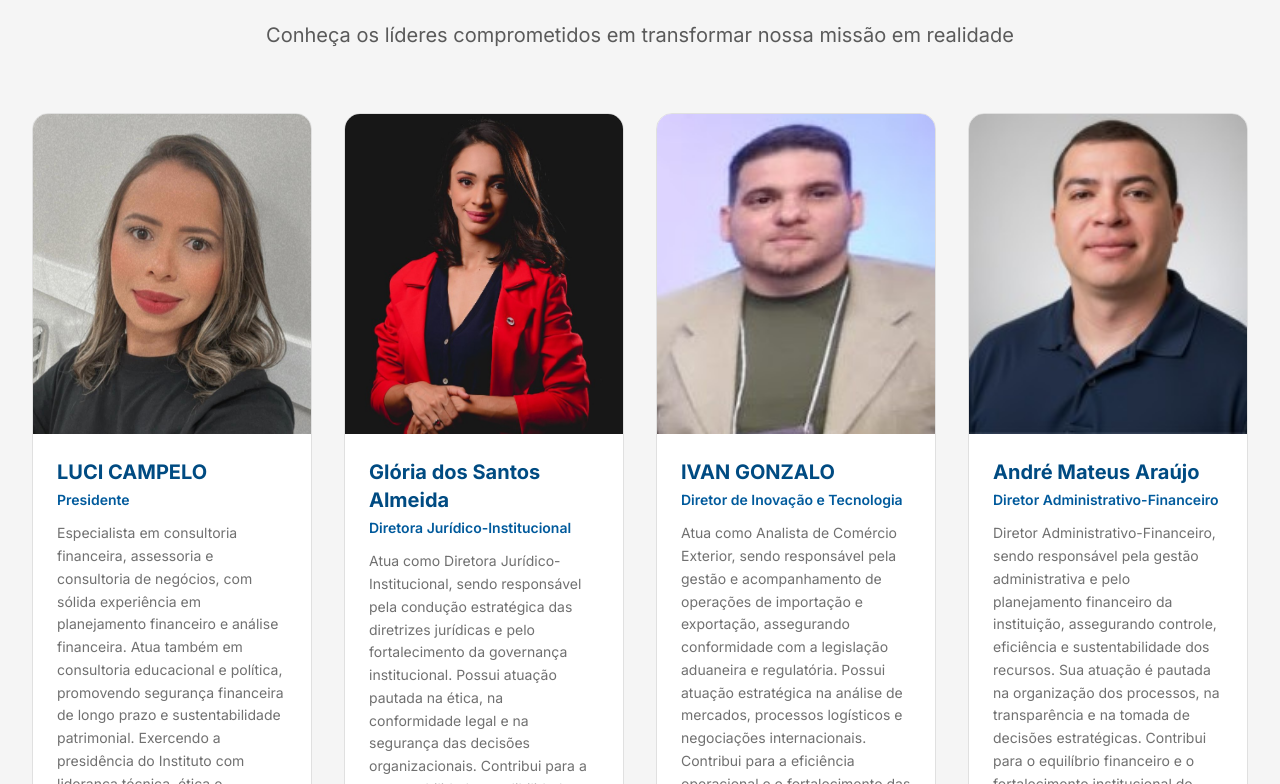
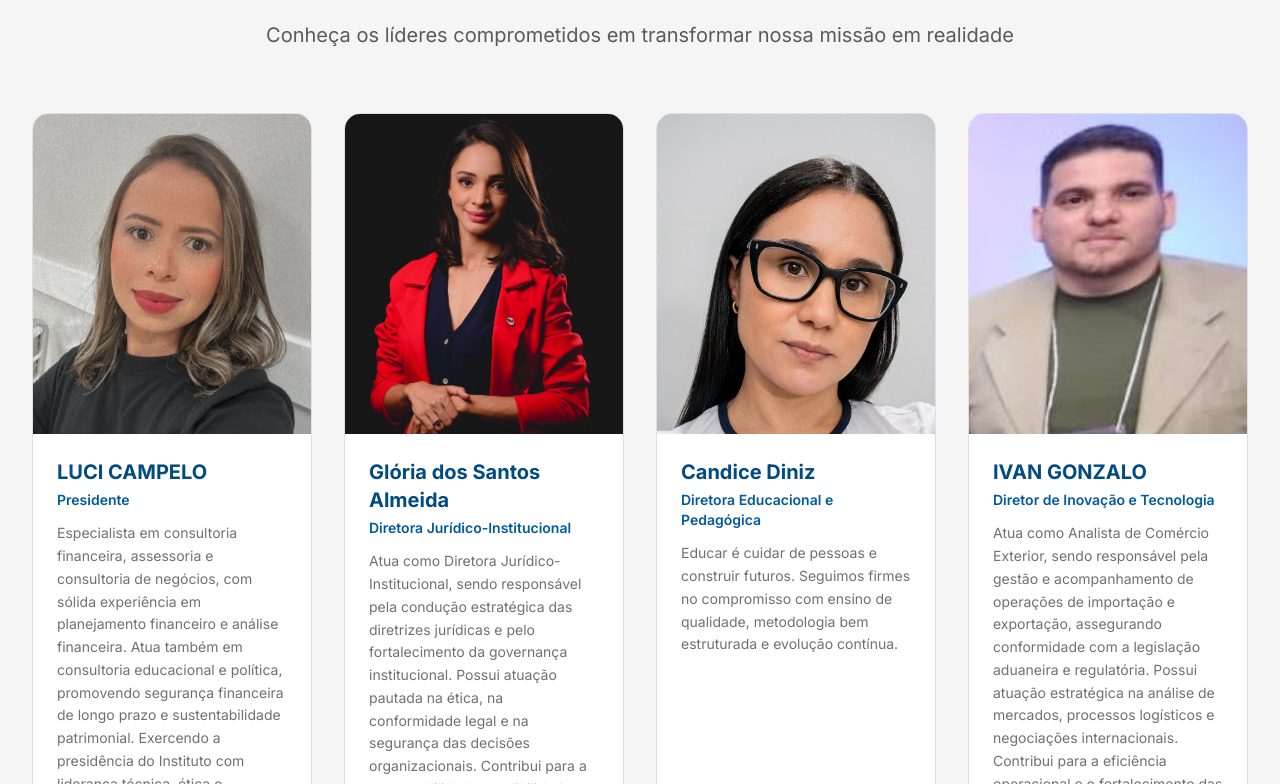
Before and after one commit to JosielBarrosfoco/cientec_RR, a React (Vite) app: page / in a window 1280 px wide. Shown: the part 3076-3860 px from the top of the page. Built offline with nearby package versions, Linux system fonts and the light colour scheme.

Commit message:
fotos da candice

```diff
--- a/src/react-app/components/Team.tsx
+++ b/src/react-app/components/Team.tsx
@@ -14,6 +14,12 @@ export default function Team() {
       role: 'Diretora Jurídico-Institucional',
       image: '/images/diretora-juridica-gloria-almeida.png',
       bio: 'Atua como Diretora Jurídico-Institucional, sendo responsável pela condução estratégica das diretrizes jurídicas e pelo fortalecimento da governança institucional. Possui atuação pautada na ética, na conformidade legal e na segurança das decisões organizacionais. Contribui para a sustentabilidade, credibilidade e integridade institucional do Instituto.',
+    },
+    {
+      name: 'Candice Diniz',
+      role: 'Diretora Educacional e Pedagógica',
+      image: '/images/diretora-educacional-candice-diniz.png',
+      bio: 'Educar é cuidar de pessoas e construir futuros. Seguimos firmes no compromisso com ensino de qualidade, metodologia bem estruturada e evolução contínua.',
     },
     {
       name: 'IVAN GONZALO',
```
Also changed, not shown: public/images/diretora-educacional-candice-diniz.png (added).
